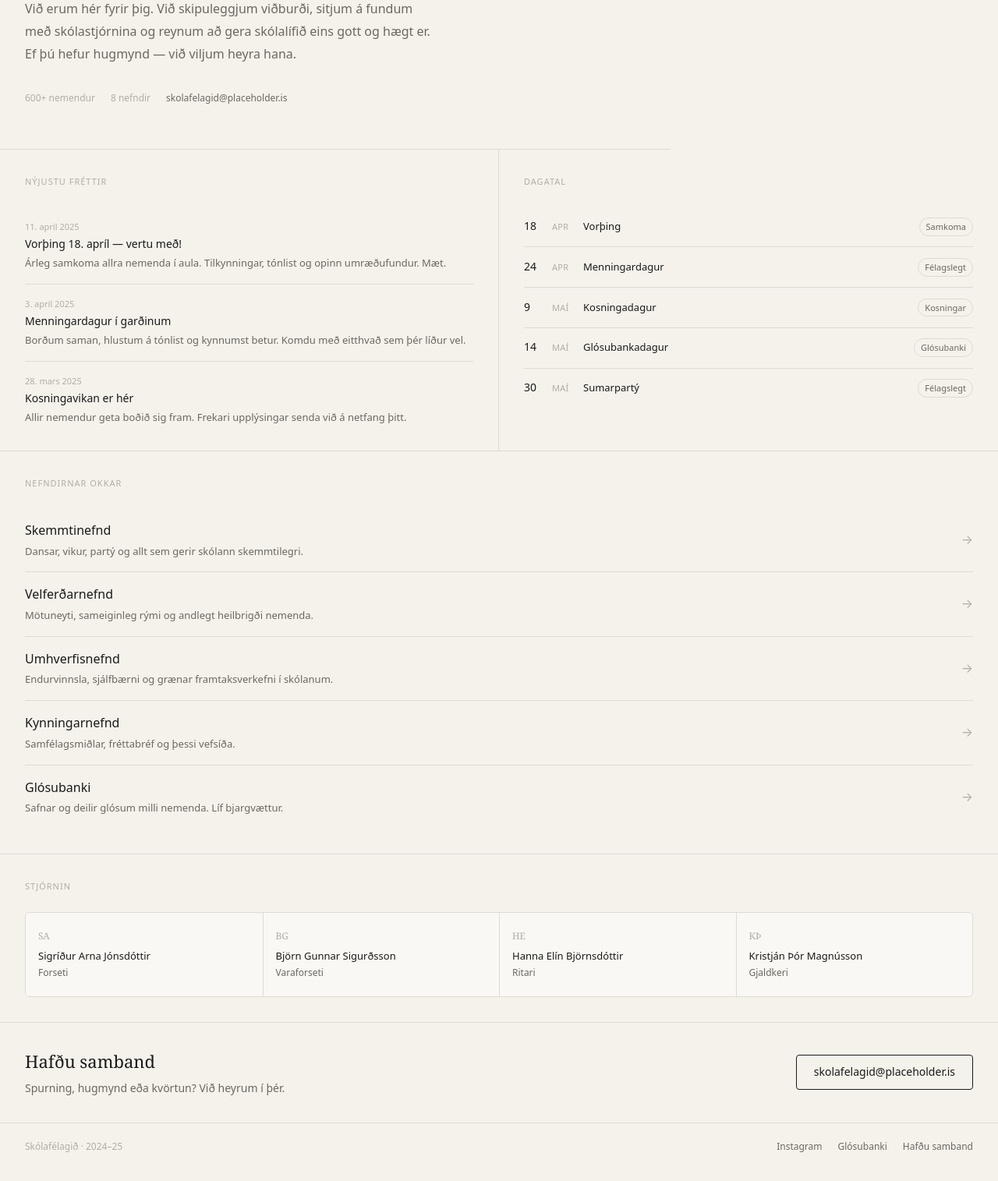
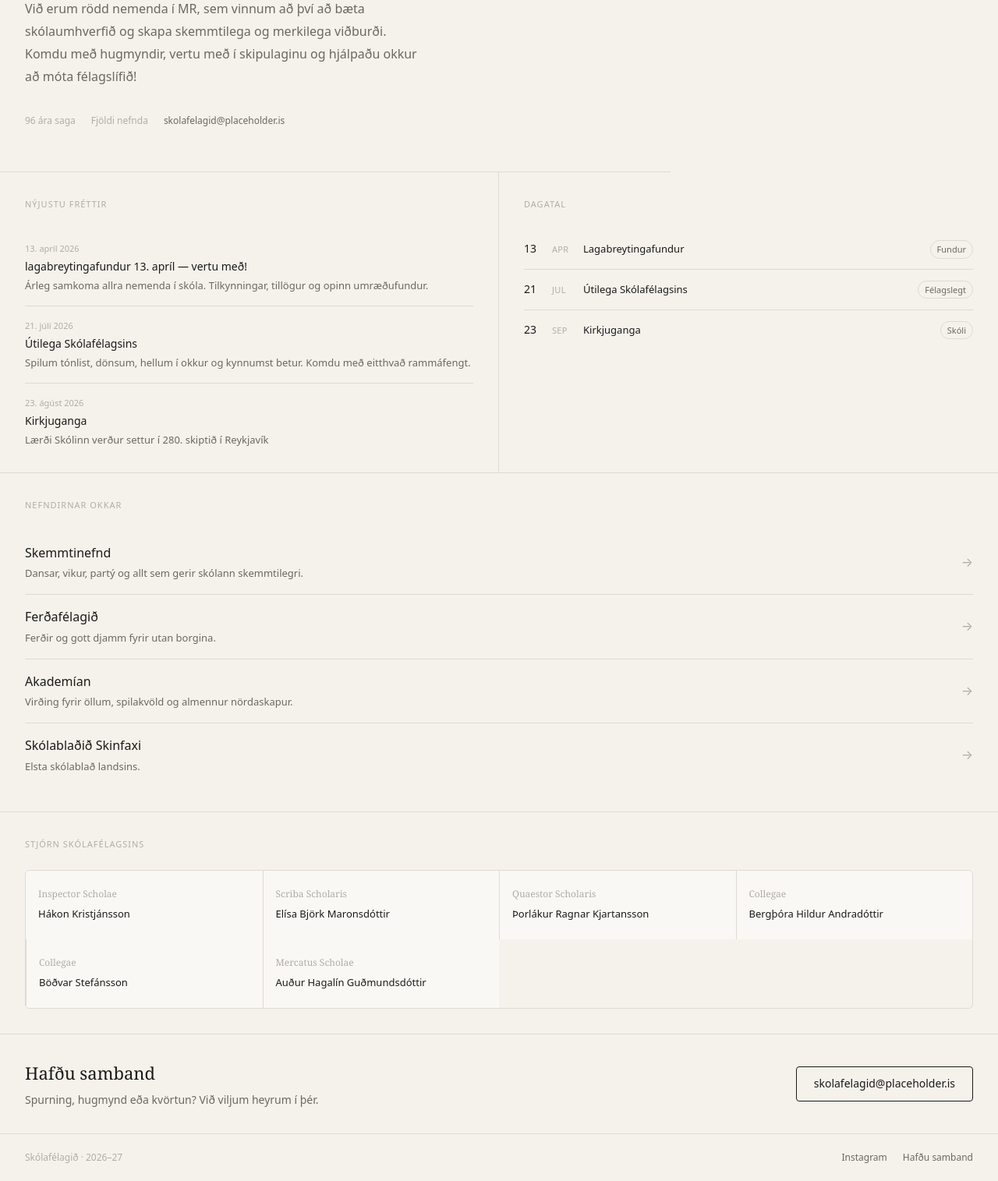
Before and after one commit to TheArtificial3/skolafelagid, a plain HTML site: page index.html in a window 1280 px wide. Shown: the part 235-1750 px from the top of the page at 78% size. Drawn offline with Linux system fonts and the light colour scheme.

Commit message:
Add files via upload

```diff
--- a/index.html
+++ b/index.html
@@ -344,15 +344,15 @@
 <body>
 
 <nav>
-  <div class="nav-logo">Skólafélagið</div>
+  <div class="nav-logo">Skólafélag Menntaskólans í Reykjavík</div>
   <div class="nav-right">
-    <ul class="nav-links">
+   <!-- <ul class="nav-links">
       <li><a href="#frettir" data-is>Fréttir</a><a href="#frettir" data-en>News</a></li>
       <li><a href="#vidburdir" data-is>Viðburðir</a><a href="#vidburdir" data-en>Events</a></li>
       <li><a href="#nefndir" data-is>Nefndir</a><a href="#nefndir" data-en>Committees</a></li>
       <li><a href="#stjorn" data-is>Stjórn</a><a href="#stjorn" data-en>Team</a></li>
       <li><a href="#samband" data-is>Hafðu samband</a><a href="#samband" data-en>Contact</a></li>
-    </ul>
+    </ul>-->
     <div class="lang-toggle">
       <button class="lang-btn active" onclick="setLang('is')">IS</button>
       <button class="lang-btn" onclick="setLang('en')">EN</button>
@@ -362,19 +362,19 @@
 
 <!-- HERO -->
 <section class="hero">
-  <div class="hero-label" data-is>Skólaárið 2024–25</div>
-  <div class="hero-label" data-en>School year 2024–25</div>
+  <div class="hero-label" data-is>Skólaárið 2026–27</div>
+  <div class="hero-label" data-en>School year 2026–27</div>
 
   <h1>Skólafélagið</h1>
 
-  <p data-is>Við erum hér fyrir þig. Við skipuleggjum viðburði, sitjum á fundum með skólastjórnina og reynum að gera skólalífið eins gott og hægt er. Ef þú hefur hugmynd — við viljum heyra hana.</p>
-  <p data-en>We're here for you. We organise events, sit in on meetings with the school administration, and do our best to make school life worth showing up for. Got an idea? We want to hear it.</p>
+  <p data-is>Við erum rödd nemenda í MR, sem vinnum að því að bæta skólaumhverfið og skapa skemmtilega og merkilega viðburði. Komdu með hugmyndir, vertu með í skipulaginu og hjálpaðu okkur að móta félagslífið!</p>
+  <p data-en>We are the voice of students at MR, working tirelessly to improve the school and create fun and unique events. If you have an idea, take part in our process and help us form a strong student body</p>
 
   <div class="hero-meta">
-    <span data-is>600+ nemendur</span>
-    <span data-en>600+ students</span>
-    <span data-is>8 nefndir</span>
-    <span data-en>8 committees</span>
+    <span data-is>96 ára saga</span>
+    <span data-en>96 years of history</span>
+    <span data-is>Fjöldi nefnda</span>
+    <span data-en>Tons of committees</span>
     <a href="mailto:skolafelagid@placeholder.is">skolafelagid@placeholder.is</a>
   </div>
 </section>
@@ -386,30 +386,30 @@
     <div class="section-label" data-en>Latest news</div>
 
     <div class="news-item">
-      <div class="news-date" data-is>11. apríl 2025</div>
-      <div class="news-date" data-en>11 April 2025</div>
-      <div class="news-title" data-is>Vorþing 18. apríl — vertu með!</div>
+      <div class="news-date" data-is>13. apríl 2026</div>
+      <div class="news-date" data-en>13 April 2026</div>
+      <div class="news-title" data-is>lagabreytingafundur 13. apríl — vertu með!</div>
       <div class="news-title" data-en>Spring assembly 18 April — come along!</div>
-      <div class="news-body" data-is>Árleg samkoma allra nemenda í aula. Tilkynningar, tónlist og opinn umræðufundur. Mæt.</div>
-      <div class="news-body" data-en>Annual all-student gathering in the aula. Announcements, music, and open discussion. Be there.</div>
+      <div class="news-body" data-is>Árleg samkoma allra nemenda í skóla. Tilkynningar, tillögur og opinn umræðufundur.</div>
+      <div class="news-body" data-en>Annual all-student gathering in the aula. Announcements, music, and open discussion.</div>
     </div>
 
     <div class="news-item">
-      <div class="news-date" data-is>3. apríl 2025</div>
-      <div class="news-date" data-en>3 April 2025</div>
-      <div class="news-title" data-is>Menningardagur í garðinum</div>
-      <div class="news-title" data-en>Cultural day in the courtyard</div>
-      <div class="news-body" data-is>Borðum saman, hlustum á tónlist og kynnumst betur. Komdu með eitthvað sem þér líður vel.</div>
-      <div class="news-body" data-en>Food, music, and getting to know each other. Bring something to share if you like.</div>
+      <div class="news-date" data-is>21. júlí 2026</div>
+      <div class="news-date" data-en>21 July 2026</div>
+      <div class="news-title" data-is>Útilega Skólafélagsins</div>
+      <div class="news-title" data-en>Skólafélagið camping trip</div>
+      <div class="news-body" data-is>Spilum tónlist, dönsum, hellum í okkur og kynnumst betur. Komdu með eitthvað rammáfengt.</div>
+      <div class="news-body" data-en>Food, music, and getting to know each other. Bring something to get piss drunk.</div>
     </div>
 
     <div class="news-item">
-      <div class="news-date" data-is>28. mars 2025</div>
-      <div class="news-date" data-en>28 March 2025</div>
-      <div class="news-title" data-is>Kosningavikan er hér</div>
-      <div class="news-title" data-en>Election week is here</div>
-      <div class="news-body" data-is>Allir nemendur geta boðið sig fram. Frekari upplýsingar senda við á netfang þitt.</div>
-      <div class="news-body" data-en>All students are eligible to run. Further info will be sent to your school email.</div>
+      <div class="news-date" data-is>23. ágúst 2026</div>
+      <div class="news-date" data-en>28 August 2026</div>
+      <div class="news-title" data-is>Kirkjuganga</div>
+      <div class="news-title" data-en>School starts</div>
+      <div class="news-body" data-is>Lærði Skólinn verður settur í 280. skiptið í Reykjavík</div>
+      <div class="news-body" data-en>The Learned School set for the 289th time since it moved to Reykjavik.</div>
     </div>
   </div>
 
@@ -418,48 +418,30 @@
     <div class="section-label" data-en>Upcoming events</div>
 
     <div class="event-row">
-      <span class="event-day">18</span>
+      <span class="event-day">13</span>
       <span class="event-mon">Apr</span>
-      <span class="event-name" data-is>Vorþing</span>
+      <span class="event-name" data-is>Lagabreytingafundur</span>
       <span class="event-name" data-en>Spring assembly</span>
-      <span class="event-tag" data-is>Samkoma</span>
+      <span class="event-tag" data-is>Fundur</span>
       <span class="event-tag" data-en>Assembly</span>
     </div>
     <div class="event-row">
-      <span class="event-day">24</span>
-      <span class="event-mon">Apr</span>
-      <span class="event-name" data-is>Menningardagur</span>
+      <span class="event-day">21</span>
+      <span class="event-mon">Jul</span>
+      <span class="event-name" data-is>Útilega Skólafélagsins</span>
       <span class="event-name" data-en>Cultural day</span>
       <span class="event-tag" data-is>Félagslegt</span>
       <span class="event-tag" data-en>Social</span>
     </div>
     <div class="event-row">
-      <span class="event-day">9</span>
-      <span class="event-mon" data-is>Maí</span>
-      <span class="event-mon" data-en>May</span>
-      <span class="event-name" data-is>Kosningadagur</span>
-      <span class="event-name" data-en>Election day</span>
-      <span class="event-tag" data-is>Kosningar</span>
-      <span class="event-tag" data-en>Election</span>
-    </div>
-    <div class="event-row">
-      <span class="event-day">14</span>
-      <span class="event-mon" data-is>Maí</span>
-      <span class="event-mon" data-en>May</span>
-      <span class="event-name" data-is>Glósubankadagur</span>
-      <span class="event-name" data-en>Note bank day</span>
-      <span class="event-tag" data-is>Glósubanki</span>
-      <span class="event-tag" data-en>Notes</span>
-    </div>
-    <div class="event-row">
-      <span class="event-day">30</span>
-      <span class="event-mon" data-is>Maí</span>
-      <span class="event-mon" data-en>May</span>
-      <span class="event-name" data-is>Sumarpartý</span>
-      <span class="event-name" data-en>Summer party</span>
-      <span class="event-tag" data-is>Félagslegt</span>
-      <span class="event-tag" data-en>Social</span>
-    </div>
+      <span class="event-day">23</span>
+      <span class="event-mon" data-is>Sep</span>
+      <span class="event-mon" data-en>Sep</span>
+      <span class="event-name" data-is>Kirkjuganga</span>
+      <span class="event-name" data-en>School starts</span>
+      <span class="event-tag" data-is>Skóli</span>
+      <span class="event-tag" data-en>School</span>
+      </div>
   </div>
 </div>
 
@@ -479,71 +461,61 @@
   </div>
   <div class="committee-row">
     <div class="committee-info">
-      <div class="committee-name" data-is>Velferðarnefnd</div>
-      <div class="committee-name" data-en>Student welfare</div>
-      <div class="committee-desc" data-is>Mötuneyti, sameiginleg rými og andlegt heilbrigði nemenda.</div>
-      <div class="committee-desc" data-en>Cafeteria quality, common areas, and student mental health.</div>
+      <div class="committee-name" data-is>Ferðafélagið</div>
+      <div class="committee-name" data-en>Travel Company</div>
+      <div class="committee-desc" data-is>Ferðir og gott djamm fyrir utan borgina.</div>
+      <div class="committee-desc" data-en>Trips and parties outside the city limits.</div>
     </div>
     <span class="committee-arrow">→</span>
   </div>
   <div class="committee-row">
     <div class="committee-info">
-      <div class="committee-name" data-is>Umhverfisnefnd</div>
-      <div class="committee-name" data-en>Environment</div>
-      <div class="committee-desc" data-is>Endurvinnsla, sjálfbærni og grænar framtaksverkefni í skólanum.</div>
-      <div class="committee-desc" data-en>Recycling, sustainability, and green initiatives around the school.</div>
+      <div class="committee-name" data-is>Akademían</div>
+      <div class="committee-name" data-en>The Academy</div>
+      <div class="committee-desc" data-is>Virðing fyrir öllum, spilakvöld og almennur nördaskapur.</div>
+      <div class="committee-desc" data-en>Respect, board game nights and general nerding.</div>
     </div>
     <span class="committee-arrow">→</span>
   </div>
   <div class="committee-row">
     <div class="committee-info">
-      <div class="committee-name" data-is>Kynningarnefnd</div>
-      <div class="committee-name" data-en>Communications</div>
-      <div class="committee-desc" data-is>Samfélagsmiðlar, fréttabréf og þessi vefsíða.</div>
-      <div class="committee-desc" data-en>Social media, newsletter, and this website.</div>
+      <div class="committee-name" data-is>Skólablaðið Skinfaxi</div>
+      <div class="committee-name" data-en>Skólablaðið Skinfaxi</div>
+      <div class="committee-desc" data-is>Elsta skólablað landsins.</div>
+      <div class="committee-desc" data-en>Oldest school paper in the country.</div>
     </div>
     <span class="committee-arrow">→</span>
-  </div>
-  <div class="committee-row">
-    <div class="committee-info">
-      <div class="committee-name">Glósubanki</div>
-      <div class="committee-desc" data-is>Safnar og deilir glósum milli nemenda. Líf bjargvættur.</div>
-      <div class="committee-desc" data-en>Collects and shares notes between students. An absolute lifesaver.</div>
-    </div>
-    <span class="committee-arrow">→</span>
-  </div>
 </section>
 
 <!-- TEAM -->
 <section class="team-section" id="stjorn">
-  <div class="section-label" data-is>Stjórnin</div>
+  <div class="section-label" data-is>Stjórn Skólafélagsins</div>
   <div class="section-label" data-en>The team</div>
   <div class="team-grid">
     <div class="team-cell">
-      <div class="team-initials">SA</div>
-      <div class="team-name">Sigríður Arna Jónsdóttir</div>
-      <div class="team-role" data-is>Forseti</div>
-      <div class="team-role" data-en>President</div>
+      <div class="team-initials">Inspector Scholae</div>
+      <div class="team-name">Hákon Kristjánsson</div>
     </div>
     <div class="team-cell">
-      <div class="team-initials">BG</div>
-      <div class="team-name">Björn Gunnar Sigurðsson</div>
-      <div class="team-role" data-is>Varaforseti</div>
-      <div class="team-role" data-en>Vice-president</div>
+      <div class="team-initials">Scriba Scholaris</div>
+      <div class="team-name">Elísa Björk Maronsdóttir</div>
     </div>
     <div class="team-cell">
-      <div class="team-initials">HE</div>
-      <div class="team-name">Hanna Elín Björnsdóttir</div>
-      <div class="team-role" data-is>Ritari</div>
-      <div class="team-role" data-en>Secretary</div>
+      <div class="team-initials">Quaestor Scholaris</div>
+      <div class="team-name">Þorlákur Ragnar Kjartansson</div>
     </div>
     <div class="team-cell">
-      <div class="team-initials">KÞ</div>
-      <div class="team-name">Kristján Þór Magnússon</div>
-      <div class="team-role" data-is>Gjaldkeri</div>
-      <div class="team-role" data-en>Treasurer</div>
+      <div class="team-initials">Collegae</div>
+      <div class="team-name">Bergþóra Hildur Andradóttir</div>
     </div>
-  </div>
+    <div class="team-cell">
+      <div class="team-initials">Collegae</div>
+      <div class="team-name">Böðvar Stefánsson</div>
+    </div>
+    <div class="team-cell">
+      <div class="team-initials">Mercatus Scholae</div>
+      <div class="team-name">Auður Hagalín Guðmundsdóttir</div>
+    </div>
 </section>
 
 <!-- CONTACT -->
@@ -551,18 +523,16 @@
   <div class="contact-left">
     <h2 data-is>Hafðu samband</h2>
     <h2 data-en>Get in touch</h2>
-    <p data-is>Spurning, hugmynd eða kvörtun? Við heyrum í þér.</p>
+    <p data-is>Spurning, hugmynd eða kvörtun? Við viljum heyrum í þér.</p>
     <p data-en>Question, idea, or complaint? We're listening.</p>
   </div>
   <a class="contact-link" href="mailto:skolafelagid@placeholder.is">skolafelagid@placeholder.is</a>
 </section>
 
 <footer>
-  <p>Skólafélagið · 2024–25</p>
+  <p>Skólafélagið · 2026–27</p>
   <div class="footer-links">
-    <a href="https://instagram.com" target="_blank">Instagram</a>
-    <a href="#" data-is>Glósubanki</a>
-    <a href="#" data-en>Note bank</a>
+    <a href="https://instagram.com" target="https://www.instagram.com/skolafelagid?utm_source=ig_web_button_share_sheet&igsh=ZDNlZDc0MzIxNw==">Instagram</a>
     <a href="#samband" data-is>Hafðu samband</a>
     <a href="#samband" data-en>Contact</a>
   </div>
```
